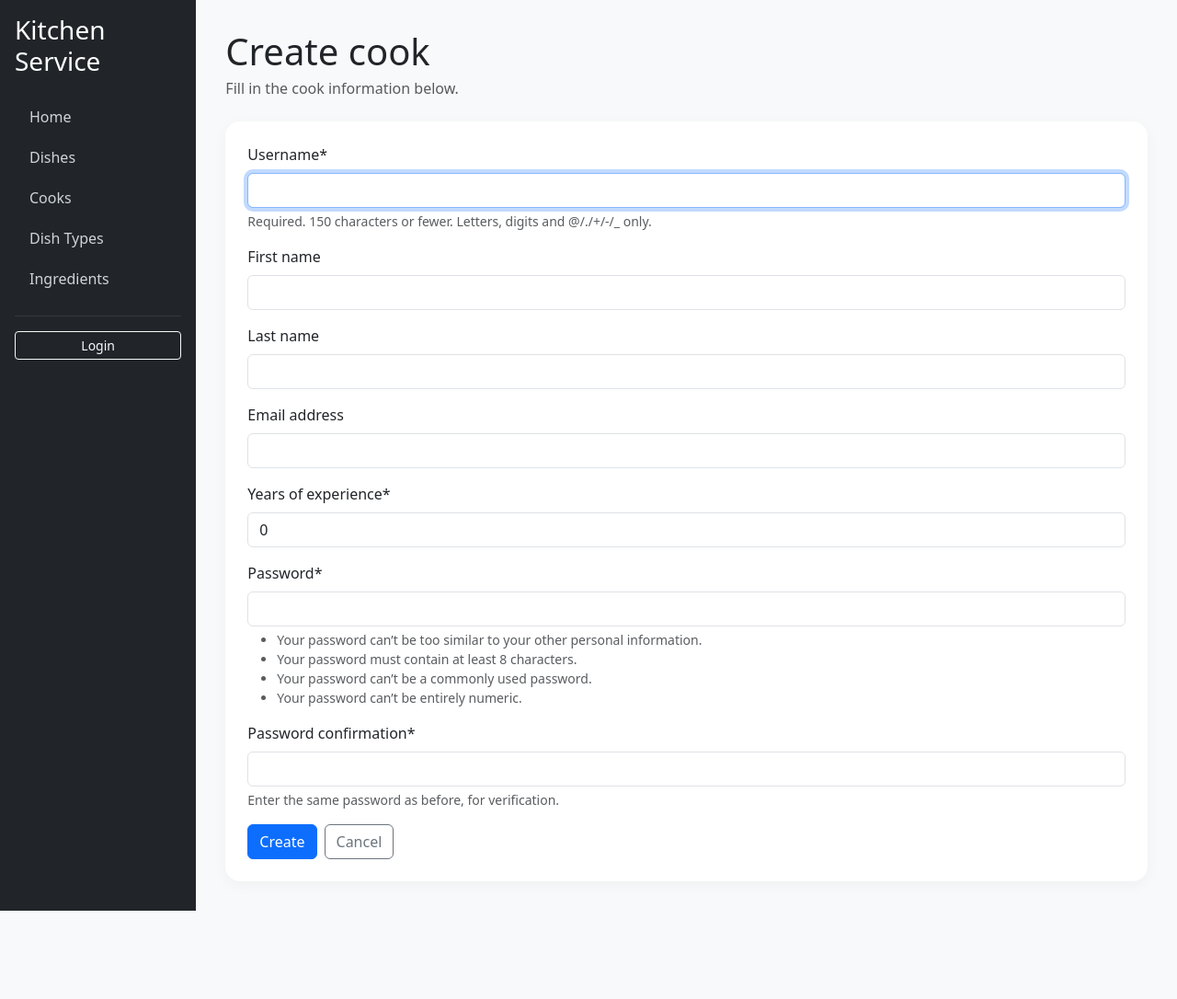
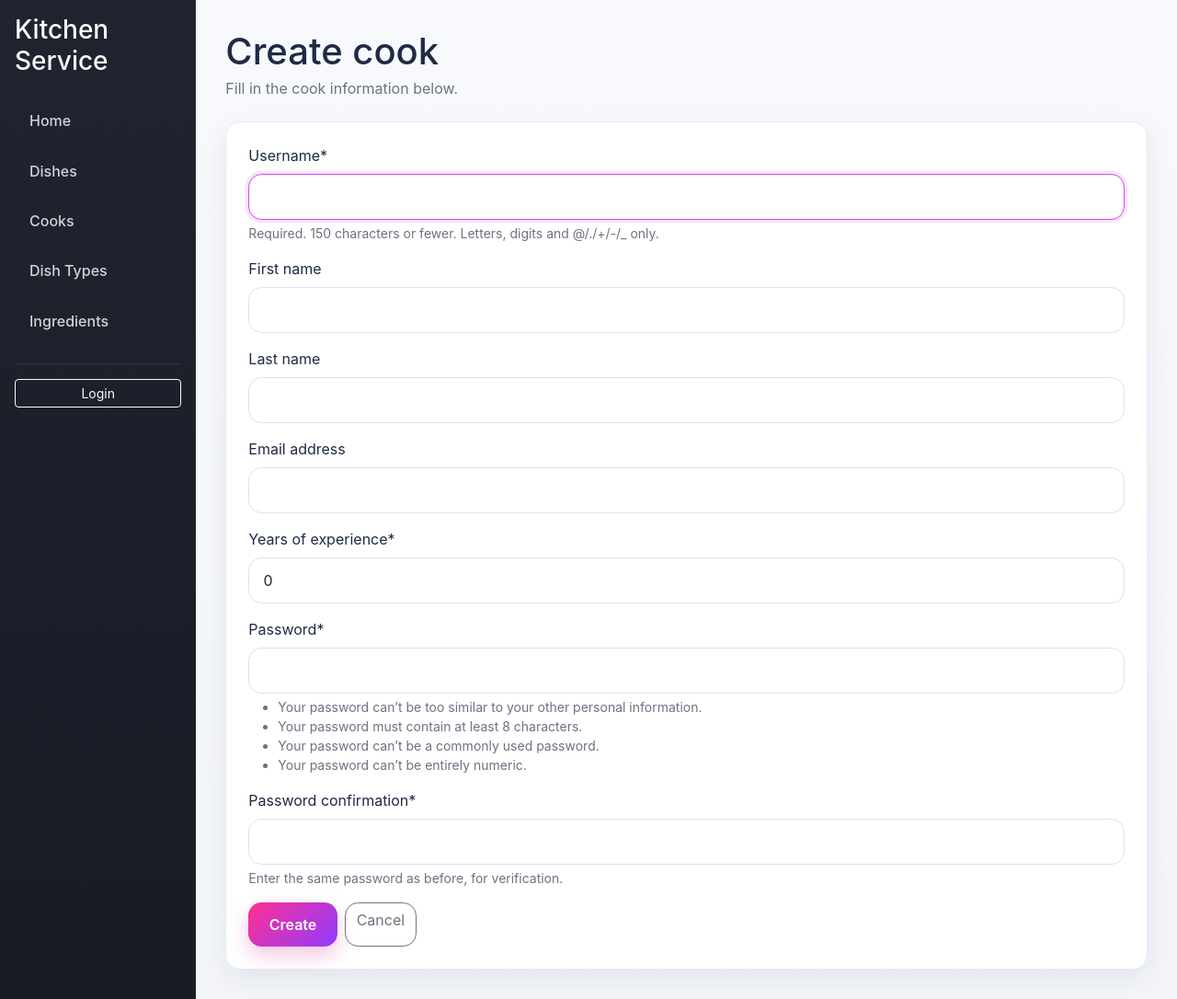
Before and after one commit to Livan94/-restaurant-kitchen-service, a Django app: page /cooks/create/ in a window 1280 px wide. Shown: the whole page at 92% size. Before the commit the page ends 990 px from the top, so only its background shows below. Run offline with Django 5.2, Linux system fonts and the light colour scheme; some libraries are stand-ins or nearby versions.

Commit message:
style: update global styles

```diff
--- a/static/css/styles.css
+++ b/static/css/styles.css
@@ -1,23 +1,64 @@
+:root {
+    --bg-main: #f5f6fa;
+    --bg-gradient: linear-gradient(180deg, #f8f9fc 0%, #f3f5fa 100%);
+    --surface: rgba(255, 255, 255, 0.96);
+    --surface-strong: #ffffff;
+    --surface-muted: #eef2f7;
+
+    --text-main: #1f2a44;
+    --text-muted: #6b7280;
+    --text-light: #ced4da;
+
+    --border-soft: #e7eaf3;
+
+    --sidebar-bg: #1f2430;
+    --sidebar-hover: #2a3140;
+    --sidebar-active: linear-gradient(135deg, #ff2f92, #8f3dff);
+
+    --shadow-soft: 0 10px 30px rgba(31, 42, 68, 0.08);
+    --shadow-card: 0 12px 32px rgba(31, 42, 68, 0.06);
+    --shadow-hover: 0 16px 36px rgba(31, 42, 68, 0.12);
+
+    --radius-sm: 0.75rem;
+    --radius-md: 1rem;
+    --radius-lg: 1.5rem;
+
+    --transition: 0.25s ease;
+}
+
 body {
     min-height: 100vh;
-      background-color: #f8f9fa;
+    background: var(--bg-gradient);
+    color: var(--text-main);
+    font-family: "Inter", "Segoe UI", sans-serif;
 }
 
 .sidebar {
     min-height: 100vh;
-      background-color: #212529;
+    background: linear-gradient(180deg, #1f2430 0%, #171b24 100%);
+    padding: 1rem 0.75rem;
+    box-shadow: inset -1px 0 0 rgba(255, 255, 255, 0.04);
 }
 
 .sidebar .nav-link {
-      color: #ced4da;
-      border-radius: 0.5rem;
-      margin-bottom: 0.25rem;
+    color: var(--text-light);
+    border-radius: var(--radius-sm);
+    margin-bottom: 0.4rem;
+    padding: 0.75rem 1rem;
+    font-weight: 500;
+    transition: background var(--transition), color var(--transition), transform var(--transition);
 }
 
-    .sidebar .nav-link:hover,
+.sidebar .nav-link:hover {
+    background: var(--sidebar-hover);
+    color: #fff;
+    transform: translateX(2px);
+}
+
 .sidebar .nav-link.active {
-      background-color: #343a40;
+    background: var(--sidebar-active);
     color: #fff;
+    box-shadow: 0 10px 22px rgba(143, 61, 255, 0.25);
 }
 
 .content-wrapper {
@@ -25,14 +66,104 @@ body {
 }
 
 .card-stat {
-      border: none;
-      border-radius: 1rem;
-      box-shadow: 0 0.25rem 1rem rgba(0, 0, 0, 0.05);
+    border: 1px solid var(--border-soft);
+    border-radius: var(--radius-md);
+    background: var(--surface);
+    box-shadow: var(--shadow-card);
+    transition: transform var(--transition), box-shadow var(--transition);
+}
+
+.card-stat:hover {
+    transform: translateY(-3px);
+    box-shadow: var(--shadow-hover);
 }
 
 .table-container {
-      background: #fff;
-      border-radius: 1rem;
+    background: var(--surface-strong);
+    border: 1px solid var(--border-soft);
+    border-radius: var(--radius-md);
     padding: 1.5rem;
-      box-shadow: 0 0.25rem 1rem rgba(0, 0, 0, 0.04);
+    box-shadow: var(--shadow-soft);
 }
+
+.table-container h1,
+.table-container h2,
+.table-container h3,
+.table-container h4,
+.card-stat h1,
+.card-stat h2,
+.card-stat h3,
+.card-stat h4 {
+    color: var(--text-main);
+}
+
+.table {
+    --bs-table-bg: transparent;
+}
+
+.table thead th {
+    border-bottom: 1px solid var(--border-soft);
+    color: var(--text-main);
+    font-weight: 700;
+}
+
+.table td {
+    border-color: #eef1f6;
+    vertical-align: middle;
+}
+
+.form-control,
+.form-select,
+textarea,
+input[type="text"],
+input[type="number"],
+input[type="password"],
+input[type="email"],
+select {
+    border-radius: 0.9rem;
+    border: 1px solid #dbe1ee;
+    padding: 0.75rem 0.95rem;
+    background-color: #fff;
+    transition: border-color var(--transition), box-shadow var(--transition);
+}
+
+.form-control:focus,
+.form-select:focus,
+textarea:focus,
+input:focus,
+select:focus {
+    border-color: #d946ef;
+    box-shadow: 0 0 0 0.2rem rgba(217, 70, 239, 0.15);
+}
+
+.btn-primary,
+input[type="submit"],
+button[type="submit"] {
+    background: linear-gradient(135deg, #ff2f92, #8f3dff);
+    border: none;
+    color: #fff;
+    border-radius: 0.9rem;
+    padding: 0.75rem 1.4rem;
+    font-weight: 600;
+    box-shadow: 0 10px 22px rgba(214, 40, 138, 0.25);
+    transition: transform var(--transition), box-shadow var(--transition), opacity var(--transition);
+}
+
+.btn-primary:hover,
+input[type="submit"]:hover,
+button[type="submit"]:hover {
+    transform: translateY(-1px);
+    box-shadow: 0 14px 28px rgba(214, 40, 138, 0.3);
+    opacity: 0.97;
+}
+
+.btn-secondary,
+.btn-outline-secondary {
+    border-radius: 0.9rem;
+}
+
+.text-muted,
+small,
+.form-text {
+    color: var(--text-muted) !important;
+}
```
Lines whose indentation alone changed are shown as unchanged.
